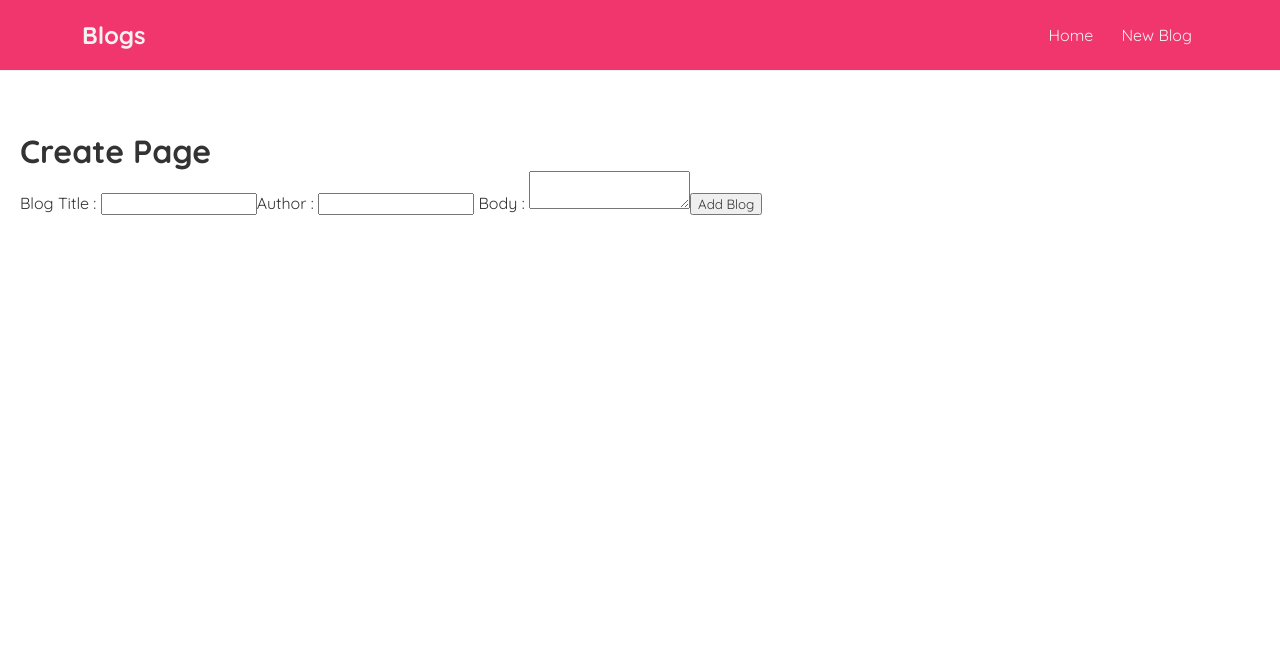
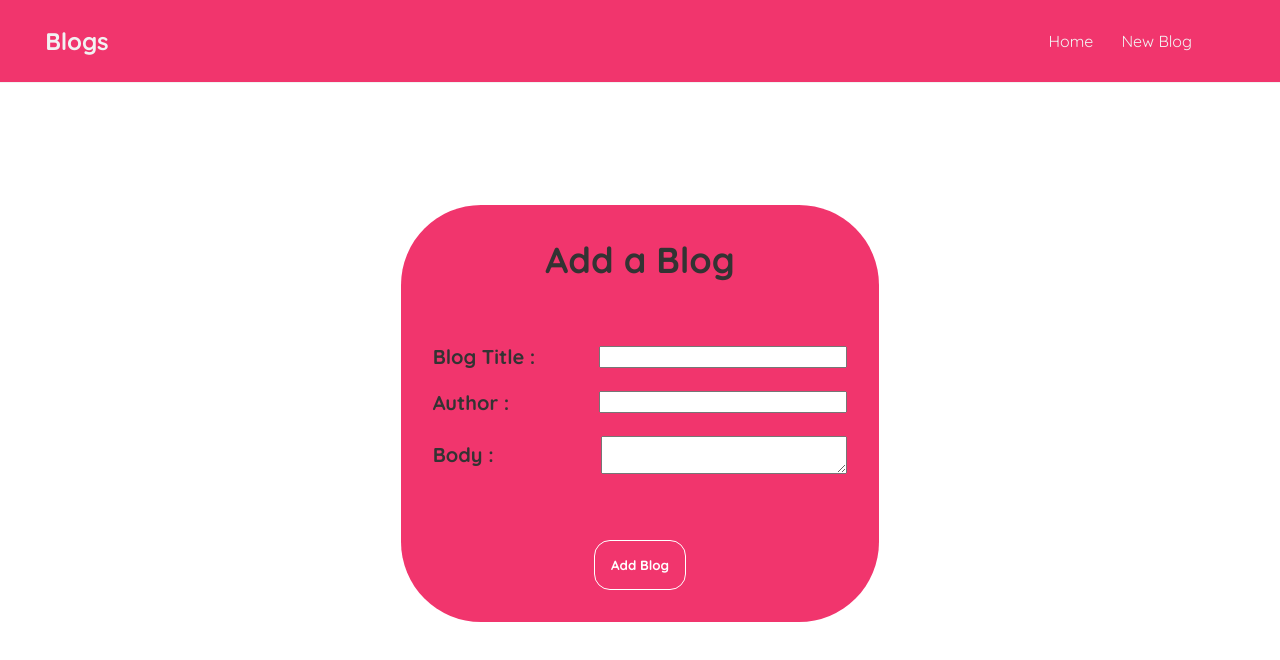
Before and after one commit to Harsha-Prabhu/reactblog, a React (Create React App) app: page /create in a window 1280 px wide. Shown: the top 660 px of the page. Built offline with nearby package versions, Linux system fonts and the light colour scheme.

Commit message:
General css Updated

```diff
--- a/src/BlogDetails.js
+++ b/src/BlogDetails.js
@@ -18,6 +18,7 @@ const BlogDetails = () => {
         <div className="blog-details">
             {isPending && <div>Loading...</div>}
             {error && <div>{ error }</div>}
+            <div className="blog-container">
                 { blog && <div className="blog-full">
                     <article>
                         <h1>{blog.title}</h1>
@@ -27,6 +28,7 @@ const BlogDetails = () => {
                     </article>
                 </div>}
             </div>
+        </div>
       );
 }
 
--- a/src/BlogList.js
+++ b/src/BlogList.js
@@ -3,14 +3,16 @@ const BlogList = ({blogs,title}) => {
 
     return (
         <div className="blog-list">
-            <h1>{ title }</h1>
+            <div className="blog-list-heading">
+                <h1>{ title }</h1>
+            </div>
             {blogs.map((blog) => (
             <><div className="blog-preview" key={blog.id}>
                 <Link to={`/blogs/${blog.id}`}>
                     <h2>{blog.title}</h2>
                     <p>Written by {blog.author}</p>
                 </Link>
-                </div></>
+            </div></>
           ))}
         </div>
       );
--- a/src/Create.js
+++ b/src/Create.js
@@ -10,7 +10,7 @@ const Create = () => {
         e.preventDefault();
         setIsPending(true)
         const blog = {title,author,body};
-        fetch('http://localhost:8000/blogs/',{
+        fetch('https://server-for-json.herokuapp.com/blogs',{
             method : 'POST',
             headers : {'Content-type':'application/json'},
             body : JSON.stringify(blog)
@@ -21,29 +21,37 @@ const Create = () => {
         })
     };
     return (
-        <div>
-            <h1>Create Page</h1>
+        <div className="Create-content">
+            <div className='Create-Form'>
+                <h1>Add a Blog</h1>
                 <form onSubmit ={handleSubmit}>
+                    <div className="Blog-Title-Form">
                         <label>Blog Title : </label>
                         <input type="text"
                         required
                         value={title}
                         onChange = {(e) => setTitle(e.target.value)}/>
+                    </div>
+                    <div className="Blog-Author-Form">
                         <label>Author : </label>
                         <input type="text"
                         required
                         value={author}
                         onChange = {(e) => setAuthor(e.target.value)}/>
+                    </div>
+                    <div className="Blog-Body-Form">
                         <label> Body : </label>
                         <textarea
                         required
                         value={body}
                         onChange = {(e) => setBody(e.target.value)}/>
+                    </div>
+                    <div className="Form-Button">
                         {!isPending && <button>Add Blog</button>}
                         {isPending && <button>Adding...</button>}
-                <p>{title}{author}{body}</p>
+                    </div>
                 </form>
-
+            </div>
         </div>
      );
 }
--- a/src/Home.js
+++ b/src/Home.js
@@ -18,7 +18,7 @@ const Home = () => {
             {isPending && <div>Loading...</div>}
             {error && <div>{ error }</div>}
             { blogs && <BlogList blogs={ blogs } title="All Blogs" /*handleDelete={ handleDelete}*//>}
-            { blogs && <BlogList blogs={ blogs.filter((blog)=> blog.author === 'Harsha')}  title="Harsha's Blogs" /*handleDelete={ handleDelete}*/ />}
+            {/* { blogs && <BlogList blogs={ blogs.filter((blog)=> blog.author === 'Harsha')}  title="Harsha's Blogs" handleDelete={ handleDelete}/>} */}
 
         </div>
       );
--- a/src/Navbar.js
+++ b/src/Navbar.js
@@ -1,7 +1,7 @@
 import {Link} from 'react-router-dom'
 const Navbar = () => {
     return (<nav className="navbar">
-    <h1>Blogs</h1>
+    <Link to="/"><h1>Blogs</h1></Link>
     <div className="links">
         <Link to="/">Home</Link>
         <Link to="/create">New Blog</Link>
--- a/src/index.css
+++ b/src/index.css
@@ -41,28 +41,51 @@
   padding: 20px;
 }
 
-.blog-list h1{
+.Home{
+  display: flex;
+  flex-direction: column;
+  align-items: center;
+}
+.blog-list-heading {
+  display: flex;
   margin-bottom: 1.5rem;
+  align-items: center;
+  justify-content: center;
+}
+
+.blog-list-heading h1{
+  font-size: 3.5rem;
 }
 
 .blog-list {
   display: flex;
   flex-direction: column;
-  align-items: flex-start;
-  justify-content: flex-start;
-  width: 50%;
+  align-items: center;
 }
 
 .blog-preview {
   padding:1rem;
-  display: flex;
+  display: block;
   align-items: center;
   flex-direction: column;
-  justify-content: left;
+  width:fit-content;
 }
 
+.blog-preview:hover{
+  box-shadow: 0px 0px 10px rgba(0,0,0, 0.6);
+}
 a{
   text-decoration: none;
+}
+
+.blog-full{
+  margin: 0 25%;;
+}
+article {
+ display: flex;
+ flex-direction: column;
+ justify-content: center;
+ align-items: center;
 }
 
 article h1{
@@ -71,5 +94,76 @@ article h1{
 
 article h3{
   padding-top: 2rem;
-  padding-right: 50%;
+
 }
+
+.blog-full,.Form-Button button{
+  color: white;
+  font-weight: bold;
+  background-color: #f1356d;
+  border: 1px solid white;
+  border-radius: 1rem;
+  padding:1rem;
+  margin-top: 5%;
+  cursor: pointer;
+}
+.Create-content{
+  display:flex;
+  align-items:center;
+  justify-content: space-around;
+}
+.Create-Form {
+  background-color: #f1356d;
+  display: flex;
+  flex-direction: column;
+  justify-content:center;
+  align-items:center;
+  width: max-content;
+  margin-top: 5%;
+  padding: 2rem;
+  border-radius: 5rem ;
+
+}
+
+.Create-Form h1{
+  font-size: 2.25rem;
+}
+
+.Create-Form form{
+  display: flex;
+  flex-direction: column;
+  align-items: center;
+  margin-top: 10%;
+}
+
+.Blog-Title-Form,.Blog-Author-Form,.Blog-Body-Form{
+  display:flex;
+  align-items:center;
+  margin-top: 5%;
+  width: 100%;
+  justify-content: space-between;
+
+}
+
+.Blog-Title-Form label,.Blog-Author-Form label,.Blog-Body-Form label{
+  margin-right: 4rem;
+  font-weight: bold;
+  font-size: 1.25rem;
+  white-space: nowrap;
+}
+
+.Blog-Title-Form input,.Blog-Author-Form input,.Blog-Body-Form textarea{
+  width: 15rem;
+}
+.Form-Button{
+  margin-top: 15%;
+}
+
+@media (max-width: 755px){
+  article h1{
+    font-size: 2rem;
+  }
+  article h3{
+    font-size: 1rem;
+  }
+}
```
Lines whose indentation alone changed are shown as unchanged.
